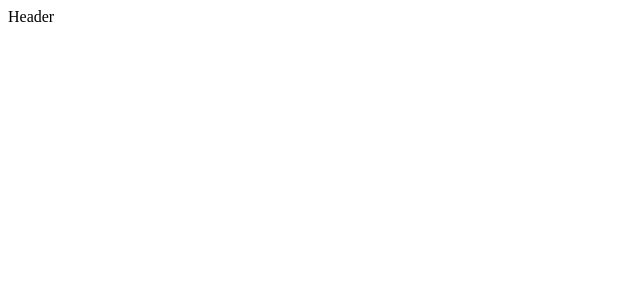
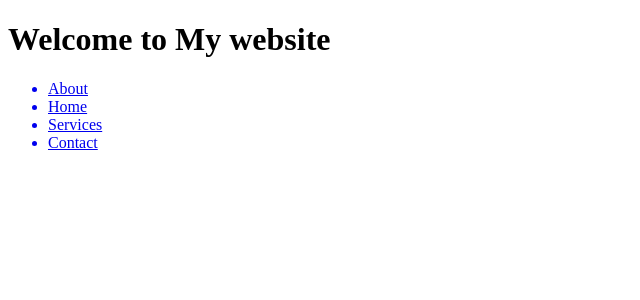
Before and after one commit to AlFahad47/react-basics-practice, a React (Vite) app: page / in a window 1280 px wide. Shown: the top 300 px of the page, without its empty margins (0-640 px from the left). Built offline with nearby package versions, Linux system fonts and the light colour scheme.

Commit message:
header html done

```diff
--- a/src/Header.jsx
+++ b/src/Header.jsx
@@ -2,7 +2,15 @@ import React from 'react'
 
 const Header = () => {
   return (
-    <div>Header</div>
+    <header>
+      <h1>Welcome to My website</h1>
+      <ul>
+       <a href='#'><li>About</li></a>
+       <a href='#'><li>Home</li></a>
+       <a href='#'><li>Services</li></a>
+       <a href='#'><li>Contact</li></a>
+      </ul>
+    </header>
   )
 }
 
```
